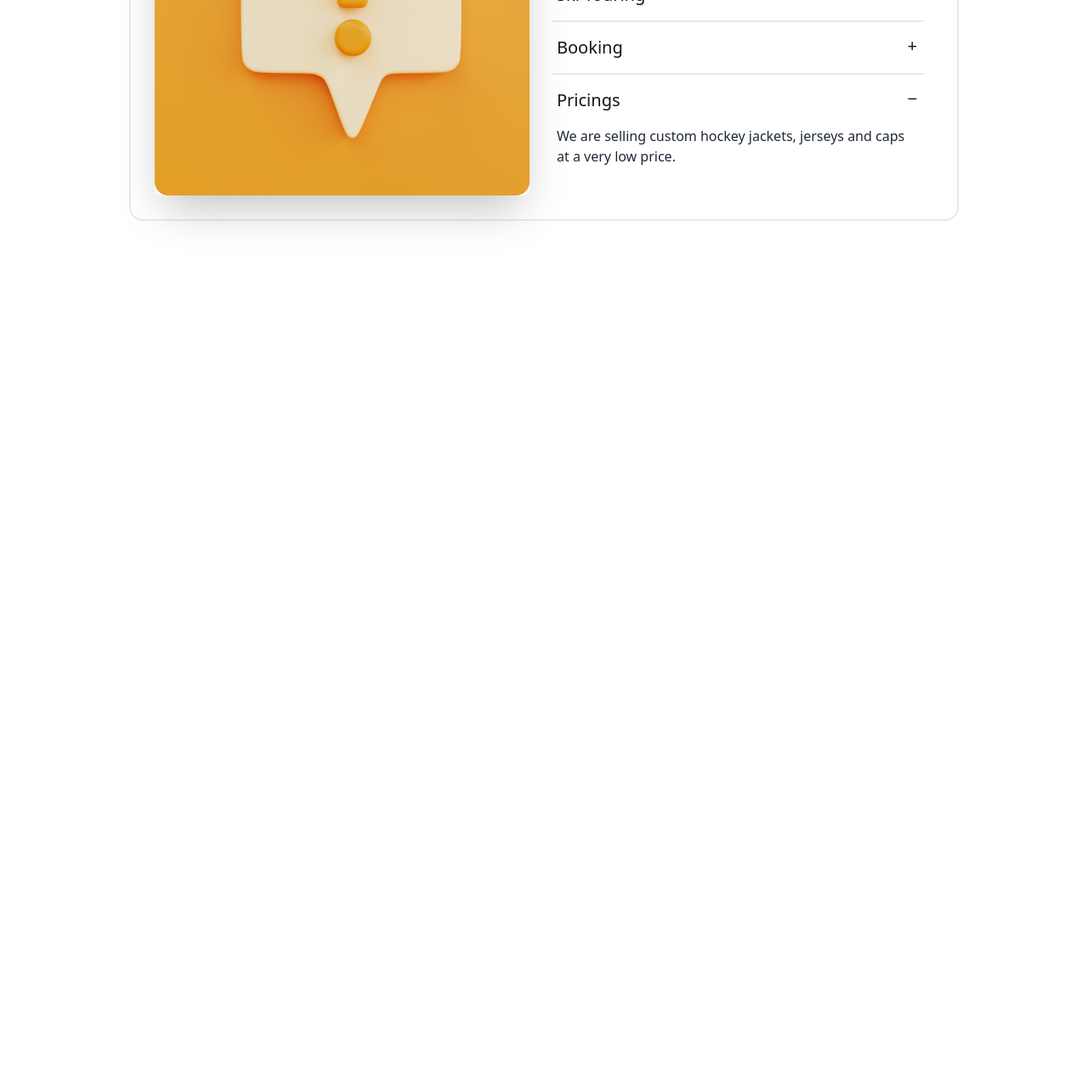
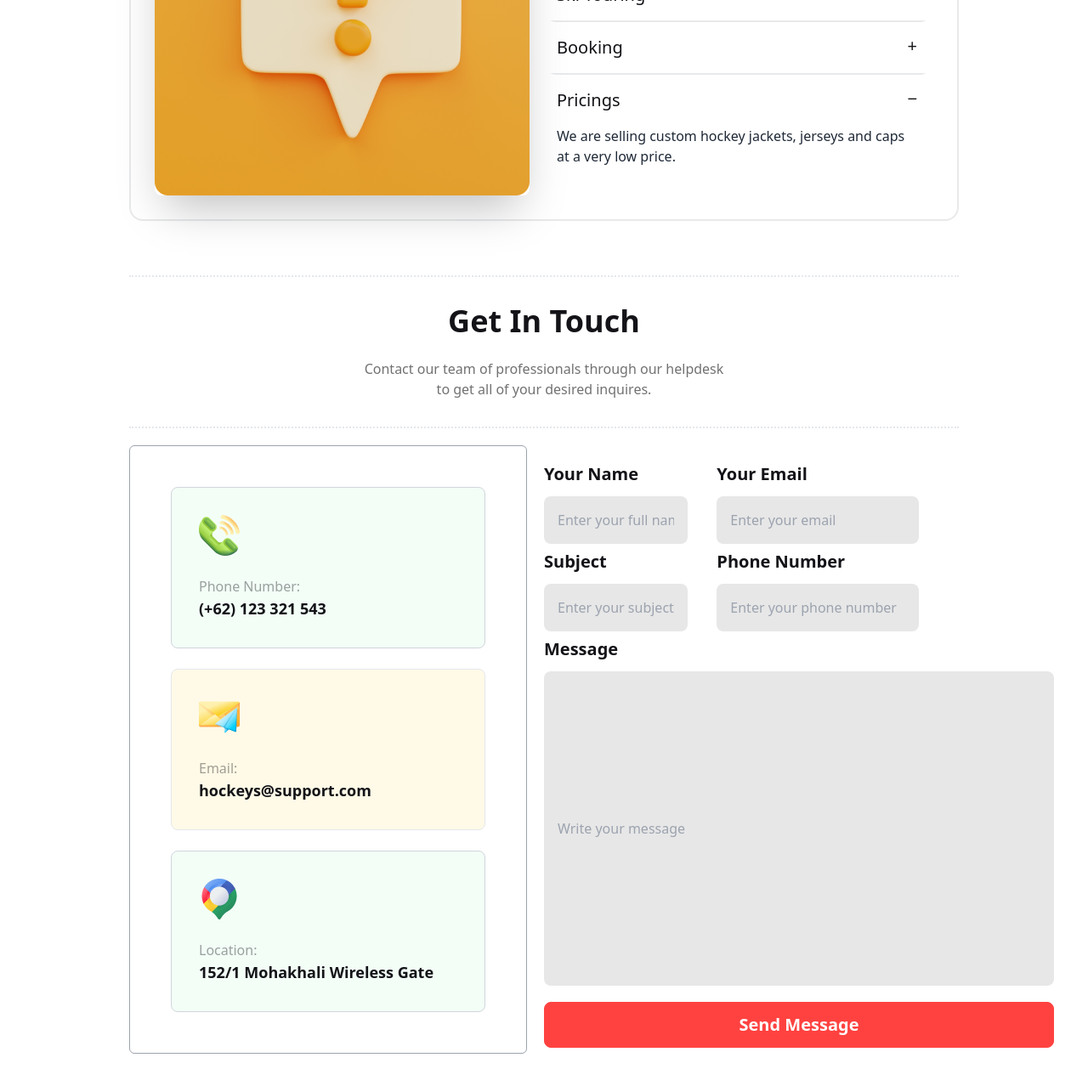
Before and after one commit to Azmaineeeeeee/Hockey-Site, a plain HTML site: page index.html in a window 1280 px wide. Shown: the part 3666-4944 px from the top of the page at 85% size. Before the commit the page ends 3966 px from the top, so only its background shows below. Drawn offline with nearby package versions, Linux system fonts and the light colour scheme.

Commit message:
get in touch section

```diff
--- a/index.html
+++ b/index.html
@@ -17,6 +17,8 @@
         .font-manrope {
             font-family: 'Manrope', sans-serif;
         }
+
+
     </style>
 </head>
 
@@ -695,6 +697,76 @@
       </div>
       </section>
 
+    <!-- Get in touch section  -->
+
+    <section class="mt-16 px-3 mb-10">
+        <div class="text-center border-t-2 border-b-2 border-dotted p-8">
+            <h3 class="text-[#131318] text-xl lg:text-4xl font-extrabold mb:4 lg:mb-6">Get In Touch
+            </h3>
+            <p class="text-center text-[#13131399] text-sm lg:text-base font-medium mt-4"> Contact our team of professionals through our helpdesk <br> to get all of your desired inquires.</p>
+        </div>
+
+        <!-- contact section -->
+    <div class="mt-5 flex flex-col lg:flex-row justify-between">
+        <div class="space-y-6 rounded-md border border-solid border-gray-400 p-12 lg:w-[48%]">
+            <div class="rounded-lg border border-solid border-gray-300 bg-opacity-10 bg-green-300 p-8">
+                <img src="./Images/Group 1171275317.png" class="mb-6">
+                <h4 class="text-[#13131866] text-base font-normal">Phone Number:</h4>
+                <h4 class="text-[#131318] text-lg font-extrabold">(+62) 123 321 543</h4>
+            </div>
+
+            <div class="rounded-lg border border-solid bg-opacity-10 bg-yellow-400 p-8">
+                <img src="./Images/Group 1171275318.png" class="mb-6">
+                <h4 class="text-[#13131866] text-base font-normal">Email:</h4>
+                <h4 class="text-[#131318] text-lg font-extrabold">hockeys@support.com</h4>
+            </div>
+
+            <div class="rounded-lg border border-solid border-gray-300 bg-opacity-10 bg-green-300 p-8">
+                <img src="./Images/Group 1171275321.png" class="mb-6">
+                <h4 class="text-[#13131866] text-base font-normal">Location:</h4>
+                <h4 class="text-[#131318] text-lg font-extrabold">152/1 Mohakhali Wireless Gate</h4>
+            </div>
+
+        </div>
+  <!-- form section -->
+        <div class="grid grid-cols-12 lg:w-[50%] mt-5">
+
+
+           <div class="col-start-1 lg:col-end-6 col-end-13">
+            <h4 class="text-[#131318] text-xl font-bold mb-3">Your Name</h4>
+            <input type="text" placeholder="Enter your full name" class="rounded-lg bg-[#131318] bg-opacity-10 p-4 w-10/12">
+           </div>
+
+           <div class="lg:col-start-6 col-start-1 col-end-13">
+            <h4 class="text-[#131318] text-xl font-bold mb-3">Your Email</h4>
+            <input type="text" placeholder="Enter your email" class="rounded-lg bg-[#131318] bg-opacity-10 p-4 w-10/12">
+           </div>
+
+           <div class="col-start-1 lg:col-end-6 col-end-13">
+            <h4 class="text-[#131318] text-xl font-bold mb-3">Subject</h4>
+            <input type="text" placeholder="Enter your subject" class="rounded-lg bg-[#131318] bg-opacity-10 p-4 w-10/12">
+           </div>
+
+           <div class="lg:col-start-6 col-start-1 col-end-13">
+            <h4 class="text-[#131318] text-xl font-bold mb-3">Phone Number</h4>
+            <input type="text" placeholder="Enter your phone number" class="rounded-lg bg-[#131318] bg-opacity-10 p-4 w-10/12">
+           </div>
+
+           <div class="col-start-1 lg:col-end-12 col-end-13">
+            <h4 class="text-[#131318] text-xl font-bold mb-3">Message</h4>
+            <input type="text" placeholder="Write your message" class="rounded-lg bg-[#131318] bg-opacity-10 p-4 w-[300px] lg:w-[600px] h-[370px] placeholder-style">
+           </div>
+
+           <div class="col-start-1 col-end-12 mt-3">
+            <button class="rounded-lg border border-solid border-[#FF4240] bg-[#FF4240] px-6 py-3 w-[300px] lg:w-[600px]">
+            <h4 class="text-[#FFF] text-xl font-bold">Send Message</h4>
+           </button>
+        </div>
+
+        </div>
+    </div>
+    </section>
+
 
 
     </main>
```
